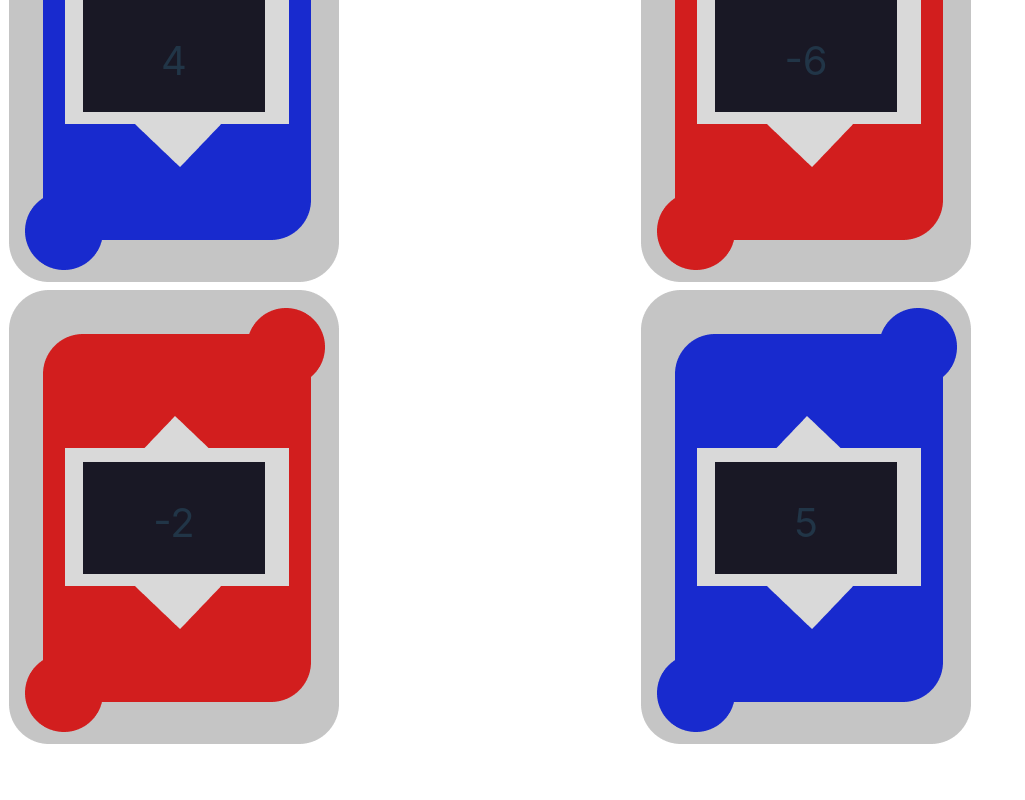
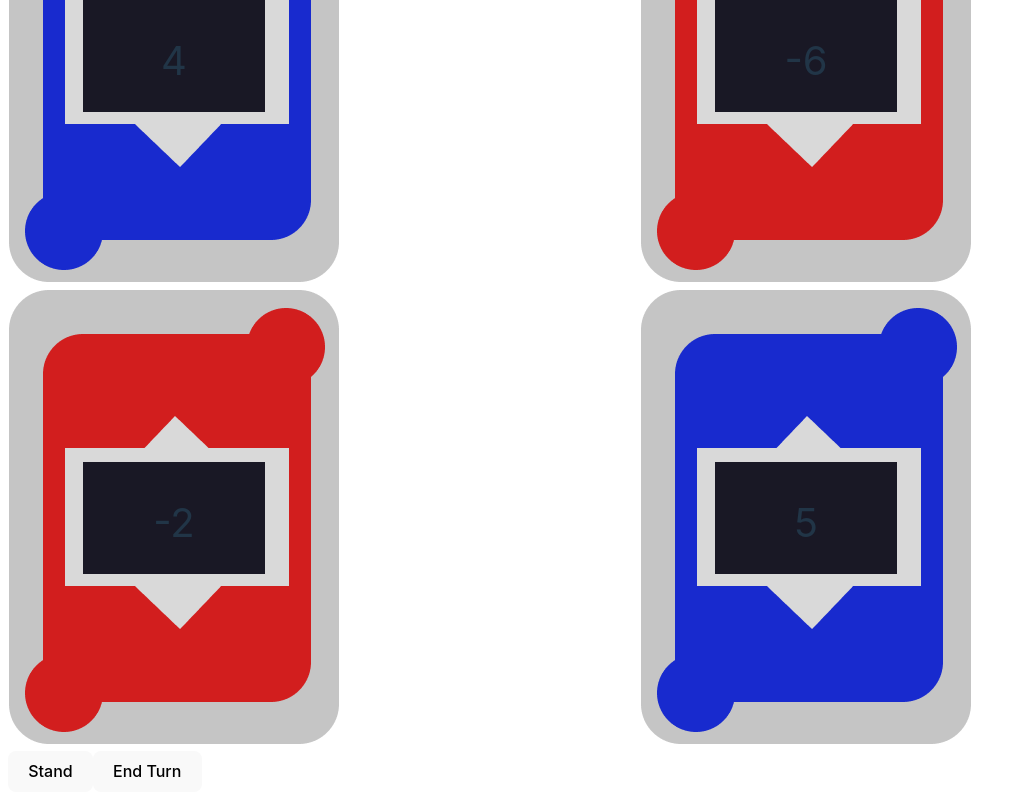
Before and after one commit to abasile1-tech/PazaakPadawan, a React (Vite) app in the folder client/: page /solo in a window 1280 px wide. Shown: the part 1250-2050 px from the top of the page, without its empty margins (0-1025 px from the left). Before the commit the page ends 2009 px from the top, so only its background shows below. Built offline with nearby package versions, Linux system fonts and the light colour scheme.

Commit message:
TIC 45/46 added stand and endturn buttons, still to be made functional

```diff
--- a/client/src/components/SoloGame.tsx
+++ b/client/src/components/SoloGame.tsx
@@ -23,6 +23,10 @@ function SoloGame() {
             <Card value={+4} color="blue" cardType="normal_card" />
             <Card value={-2} color="red" cardType="normal_card" />
           </div>
+          <div>
+            <button>Stand</button>
+            <button>End Turn</button>
+          </div>
         </div>
         <div className="player2">
           <ScoreLights numGamesWon={numGamesWonOpponent} />
```
